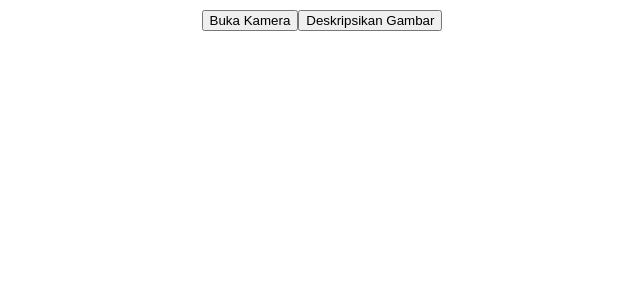
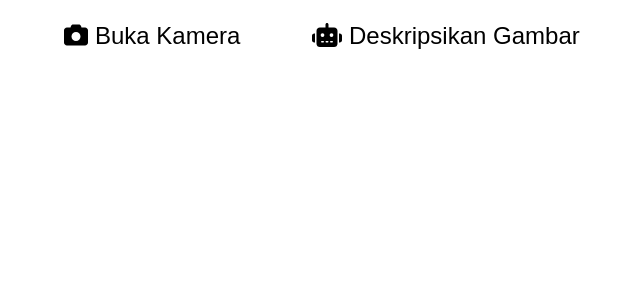
Before and after one commit to zeerafle/see-to-word, a Vue app: page / in a window 1280 px wide. Shown: the top 300 px of the page, without its empty margins (328-968 px from the left). Built offline with nearby package versions, Linux system fonts and the light colour scheme.

Commit message:
feat: Split button into reusable IconButton component and updated icons

```diff
--- a/package.json
+++ b/package.json
@@ -9,6 +9,9 @@
     "preview": "vite preview"
   },
   "dependencies": {
+    "@fortawesome/fontawesome-svg-core": "^6.5.1",
+    "@fortawesome/free-solid-svg-icons": "^6.5.1",
+    "@fortawesome/vue-fontawesome": "^3.0.5",
     "vue": "^3.3.11"
   },
   "devDependencies": {
--- a/src/components/BaseCamera.vue
+++ b/src/components/BaseCamera.vue
@@ -1,5 +1,6 @@
 <script setup>
-import {ref, watch} from 'vue'
+import { ref, watch } from 'vue'
+import IconButton from '@/components/IconButton.vue'
 
 const isCameraOpen = ref(false)
 const isPhotoTaken = ref(false)
@@ -85,28 +86,34 @@ const runInference = async () => {
   <div class="camera">
     <div class="wrapper">
       <div class="buttons">
-      <button class="button" @click="toggleCamera()">
-        <span v-if="!isCameraOpen">Buka Kamera</span>
-        <span v-else>Hentikan Kamera</span>
-      </button>
-      <button @click="runInference()" class="button">Deskripsikan Gambar</button>
+        <IconButton
+          :click-handler="toggleCamera"
+          :description="isCameraOpen ? 'Hentikan Kamera' : 'Buka Kamera'"
+          :icon="isCameraOpen ? 'circle-stop' : 'camera'"
+        />
+        <IconButton
+          :click-handler="runInference"
+          description="Deskripsikan Gambar"
+          icon="robot"
+        />
       </div>
       <div class="video-container">
         <video
+          ref="camera"
+          :height="337"
+          :width="450"
+          aria-label="A camera feed"
+          autoplay
           class="camera-video"
-          ref="camera"
-          :width="450"
-          :height="337"
-          autoplay
           playsinline
         ></video>
         <canvas
+          v-show="isPhotoTaken"
           id="photoTaken"
-          v-show="isPhotoTaken"
+          ref="canvas"
+          :height="337"
+          :width="450"
           class="canvas-photo"
-          ref="canvas"
-          :width="450"
-          :height="337"
         ></canvas>
       </div>
     </div>
--- /dev/null
+++ b/src/components/IconButton.vue
@@ -0,0 +1,39 @@
+<script setup>
+defineProps({
+  icon: {
+    type: String,
+    required: true,
+  },
+  clickHandler: {
+    type: Function,
+    required: true,
+  },
+  description: {
+    type: String,
+    required: true,
+  },
+})
+</script>
+
+<template>
+  <button id="icon-button" @click="clickHandler">
+    <font-awesome-icon :icon="icon" />
+    {{ description }}
+  </button>
+</template>
+
+<style scoped>
+button {
+  background-color: #fff;
+  border: none;
+  border-radius: 30rem;
+  box-shadow: 0 0 0 0 rgba(0, 0, 0, 0.5);
+  color: #000;
+  cursor: pointer;
+  font-size: 1.5rem;
+  height: 2em;
+  margin: 0 1em;
+  padding: 0.5em;
+  transition: box-shadow 0.3s ease-in-out;
+}
+</style>
--- a/src/main.js
+++ b/src/main.js
@@ -3,4 +3,10 @@ import './assets/main.css'
 import { createApp } from 'vue'
 import App from './App.vue'
 
-createApp(App).mount('#app')
+import { library } from '@fortawesome/fontawesome-svg-core'
+import { FontAwesomeIcon } from '@fortawesome/vue-fontawesome'
+import { faCamera, faCircleStop, faRobot } from '@fortawesome/free-solid-svg-icons'
+
+library.add(faCamera, faCircleStop, faRobot)
+
+createApp(App).component('font-awesome-icon', FontAwesomeIcon).mount('#app')
```
Also changed, not shown: 1 other file (tests, documents, lock files or other folders).
